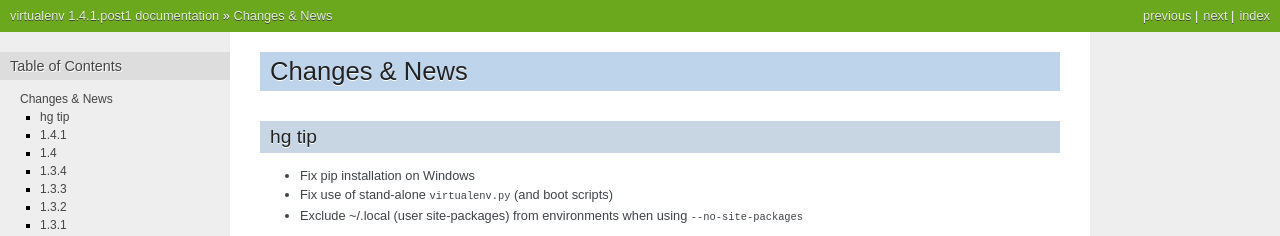
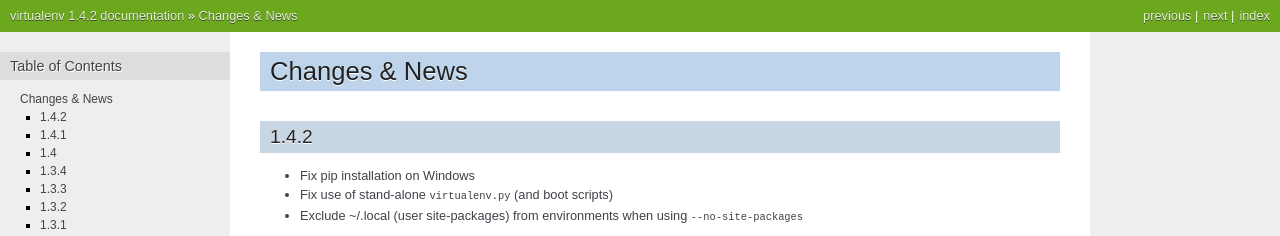
Before and after one commit to pypa/virtualenv, a Sphinx documentation site: the page built from docs/news.txt, in a window 1280 px wide and 900 px high. Shown: the top 236 px of the window. Built offline with Sphinx 7.4.7, drawn with Linux system fonts in a browser that asks for light colours; some of the changed text lies outside the part shown.

Commit message:
update version for release

```diff
--- a/docs/news.txt
+++ b/docs/news.txt
@@ -1,8 +1,8 @@
 Changes & News
 --------------
 
-hg tip
-~~~~~~
+1.4.2
+~~~~~
 
 * Fix pip installation on Windows
 
--- a/virtualenv.py
+++ b/virtualenv.py
@@ -2,7 +2,7 @@
 """Create a "virtual" Python installation
 """
 
-virtualenv_version = "1.4.1.post1"
+virtualenv_version = "1.4.2"
 
 import sys
 import os
```
